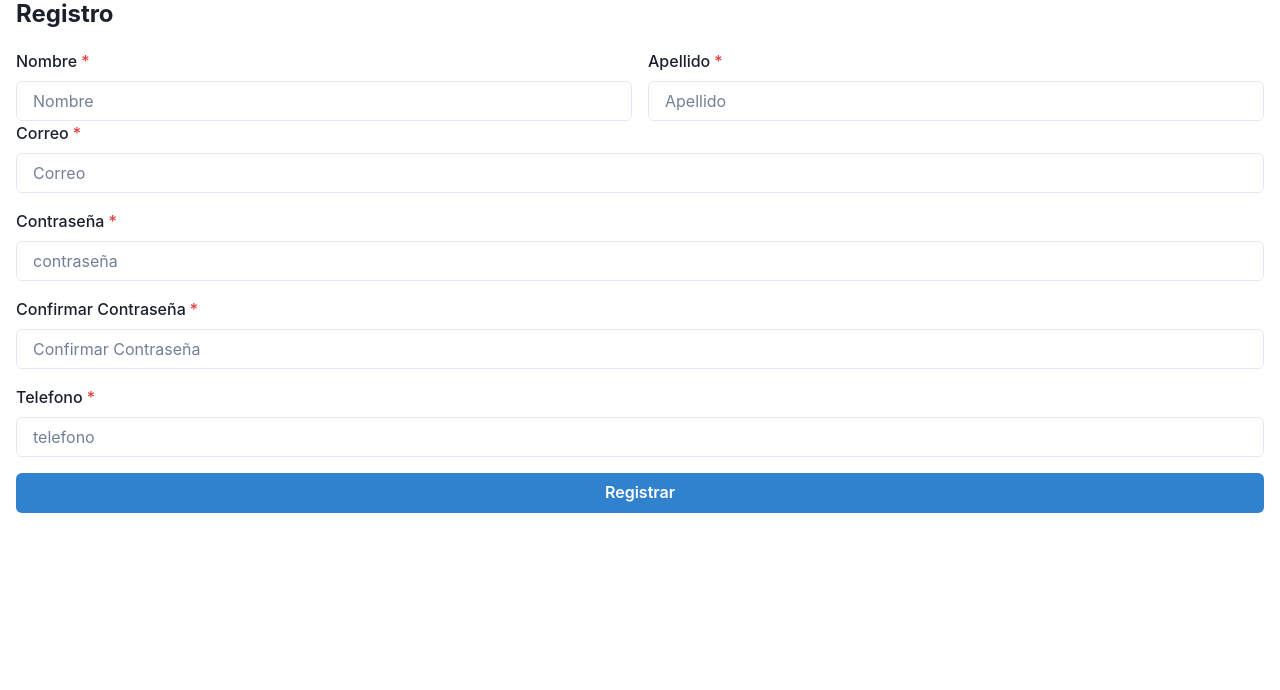
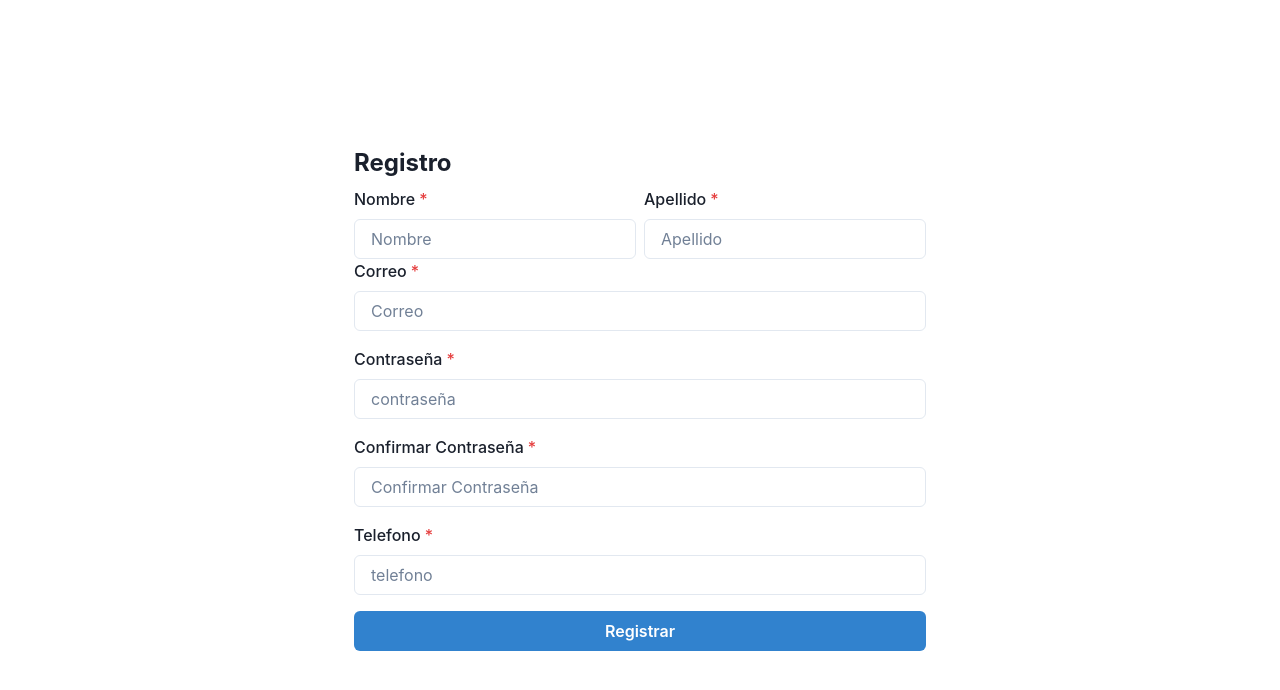
Before and after one commit to Oseas1995/emart, a React (Vite) app: page /registro in a window 1280 px wide. Shown: the top 690 px of the page. Built offline with nearby package versions, Linux system fonts and the light colour scheme.

Commit message:
actualizacion registro

```diff
--- a/src/componentes/Registro.jsx
+++ b/src/componentes/Registro.jsx
@@ -38,9 +38,10 @@ const Registro = () => {
 
     return (
         <>
-            <Heading fontSize='2xl' mb='20px'>Registro</Heading>
+            <Grid h='100%' placeContent='center' w='auto'>
+                <Heading fontSize='2xl' mb='10px'>Registro</Heading>
                 <form onSubmit={handleSubmit}>
-                <Grid templateColumns='repeat(2, 1fr)' gap={4}>
+                    <Grid templateColumns='repeat(2, 1fr)' gap={2}>
                         <FormControl id='nombre' isRequired>
                             <FormLabel>Nombre</FormLabel>
                             <Input type='texto' name='nombre' placeholder='Nombre' value={nombre} onChange={handleInputChange}/>
@@ -69,8 +70,8 @@ const Registro = () => {
                         </FormControl>
                         <Button type='submit' colorScheme='blue'>Registrar</Button>
                     </Stack>
-
                 </form>
+            </Grid>
         </>
     )
     }
--- a/src/main.jsx
+++ b/src/main.jsx
@@ -1,9 +1,8 @@
 
 import ReactDOM from 'react-dom/client'
 import { ChakraProvider } from '@chakra-ui/react'
+import { BrowserRouter } from "react-router-dom"
 import App from './App'
-import { BrowserRouter } from "react-router-dom";
-
 
 ReactDOM.createRoot(document.getElementById('root')).render(
   <ChakraProvider>
```
Lines whose indentation alone changed are shown as unchanged.
